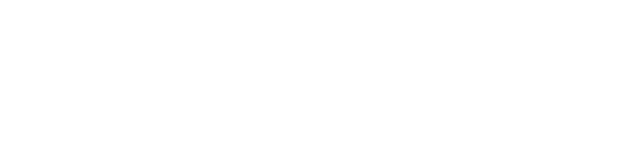
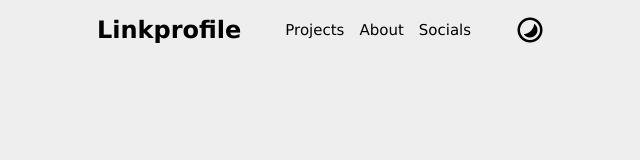
Before and after one commit to evanalifian/evanalifian.github.io, a plain HTML site: page index.html in a window 1280 px wide. Shown: the whole page, without its empty margins (319-959 px from the left). Drawn offline with nearby package versions, Linux system fonts and the light colour scheme.

Commit message:
Membuat website static Link Profile menggunakan HTML, CSS, dan javaScript tanpa framework

```diff
--- a/index.html
+++ b/index.html
@@ -5,8 +5,36 @@
   <meta http-equiv="X-UA-Compatible" content="IE=edge">
   <meta name="viewport" content="width=device-width, initial-scale=1.0">
   <title>Evan Alifian | Link Profile</title>
+  <link href="https://cdn.jsdelivr.net/npm/remixicon@2.5.0/fonts/remixicon.css" rel="stylesheet">
+  <link rel="stylesheet" href="style.css">
 </head>
 <body>
+  <!-- ========== Header ========== -->
+  <header>
+    <div class="container">
+      <!-- Navbar -->
+      <nav id="navbar">
+        <h2>Linkprofile</h2>
+        <div class="nav-action">
+          <button class="btn-tab" id="btn-projects">Projects</button>
+          <button class="btn-tab" id="btn-about">About</button>
+          <button class="btn-tab" id="btn-socials">Socials</button>
+        </div>
+        <div class="nav-toggler">
+          <button class="btn-theme" id="btn-theme">
+            <i class="ri-contrast-2-line"></i>
+          </button>
+          <button class="btn-toggler" id="btn-toggler">
+            <i class="ri-menu-fill"></i>
+          </button>
+        </div>
+      </nav>
+      <!-- Akhir Navbar -->
+    </div>
+  </header>
+  <!-- ========== Akhir Header ========== -->
 
+
+  <script src="script.js"></script>
 </body>
 </html>
--- a/script.js
+++ b/script.js
@@ -0,0 +1,18 @@
+// TOGGLER HAMBURGER MENU
+const hamburger = document.getElementById('btn-toggler');
+const navAction = document.querySelector('nav .nav-action');
+
+hamburger.addEventListener('click', function() {
+  navAction.classList.toggle('active');
+});
+
+
+// TOGGLER DARK MODE
+const btnTheme = document.getElementById('btn-theme');
+
+btnTheme.addEventListener('click', function() {
+  document.body.classList.toggle('dark-mode');
+  hamburger.classList.toggle('dark-mode');
+  hamburger.classList.toggle('dark');
+  btnTheme.classList.toggle('dark-mode');
+});
--- a/style.css
+++ b/style.css
@@ -0,0 +1,131 @@
+* {
+  margin: 0;
+  padding: 0;
+  font-family: Verdana, Geneva, Tahoma, sans-serif;
+  list-style: none;
+  text-decoration: none;
+  box-sizing: border-box;
+}
+
+body {
+  background-color: #eee;
+  transition: .2s;
+}
+
+.dark-mode {
+  color: whitesmoke;
+  background-color: #151515;
+}
+
+.container {
+  padding: 0 1rem;
+}
+
+header {
+  position: fixed;
+  top: 0;
+  right: 0;
+  left: 0;
+}
+
+button {
+  border: 0;
+  background-color: unset;
+  font-size: 15px;
+}
+
+
+
+/* Navbar */
+nav {
+  height: 60px;
+  display: flex;
+  justify-content: space-between;
+  align-items: center;
+}
+
+nav .nav-action {
+  position: absolute;
+  display: none;
+  flex-direction: column;
+  top: 60px;
+  right: 1rem;
+  background-color: dimgray;
+  border-radius: 8px;
+  overflow: hidden;
+}
+
+nav .nav-action.active {
+  display: flex;
+}
+
+nav .nav-action button {
+  padding: 15px 30px;
+  color: whitesmoke;
+}
+
+nav .nav-toggler {
+  display: flex;
+  column-gap: 8px;
+}
+
+nav .nav-toggler button {
+  display: flex;
+  justify-content: center;
+  align-items: center;
+  background-color: unset;
+  border: 0;
+}
+
+nav .nav-toggler button:nth-child(1) {
+  font-size: 30px;
+  transition: .2s;
+}
+
+nav .nav-toggler button:nth-child(2) {
+  border: 2px solid #666;
+  border-radius: 8px;
+  padding: 5px;
+}
+
+nav .nav-toggler button.dark:nth-child(2) {
+  border: 2px solid #999;
+}
+
+nav .nav-toggler button:nth-child(2):focus {
+  outline: 3px solid #444;
+}
+
+nav .nav-toggler button.dark:nth-child(2):focus {
+  outline: 2px solid #666;
+}
+/* Akhir Navbar */
+
+
+
+
+/* ====== Responsive Breakpoint ===== */
+/* Tablet */
+@media (min-width: 480px) {
+  .container {
+    width: 480px;
+    margin: auto;
+  }
+
+  nav .nav-action {
+    display: flex;
+    flex-direction: row;
+    column-gap: 15px;
+    position: unset;
+    background-color: unset;
+  }
+
+  nav .nav-action button {
+    padding: 0;
+    color: inherit;
+  }
+
+  nav .nav-toggler button:nth-child(2) {
+    display: none;
+  }
+}
```
